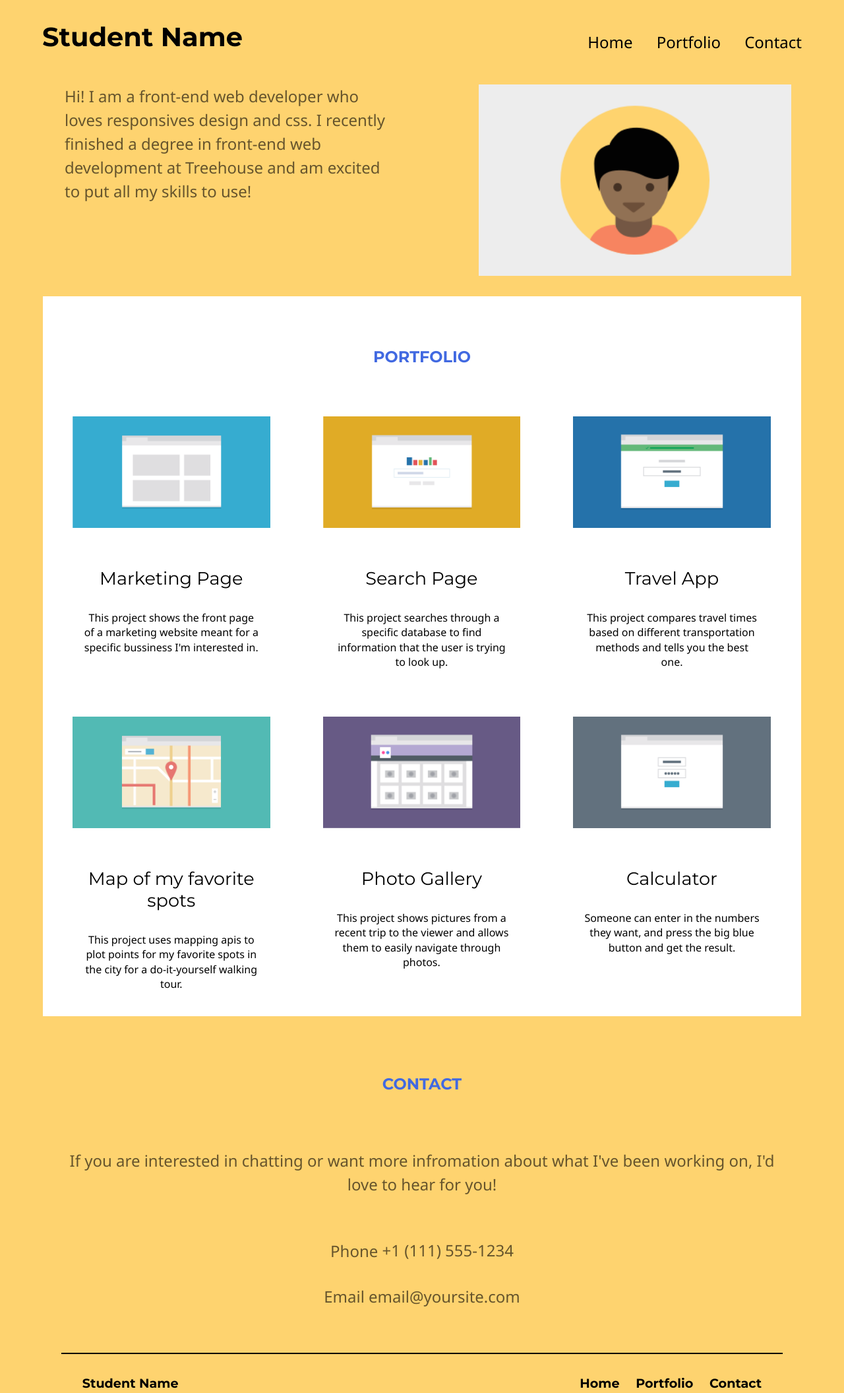
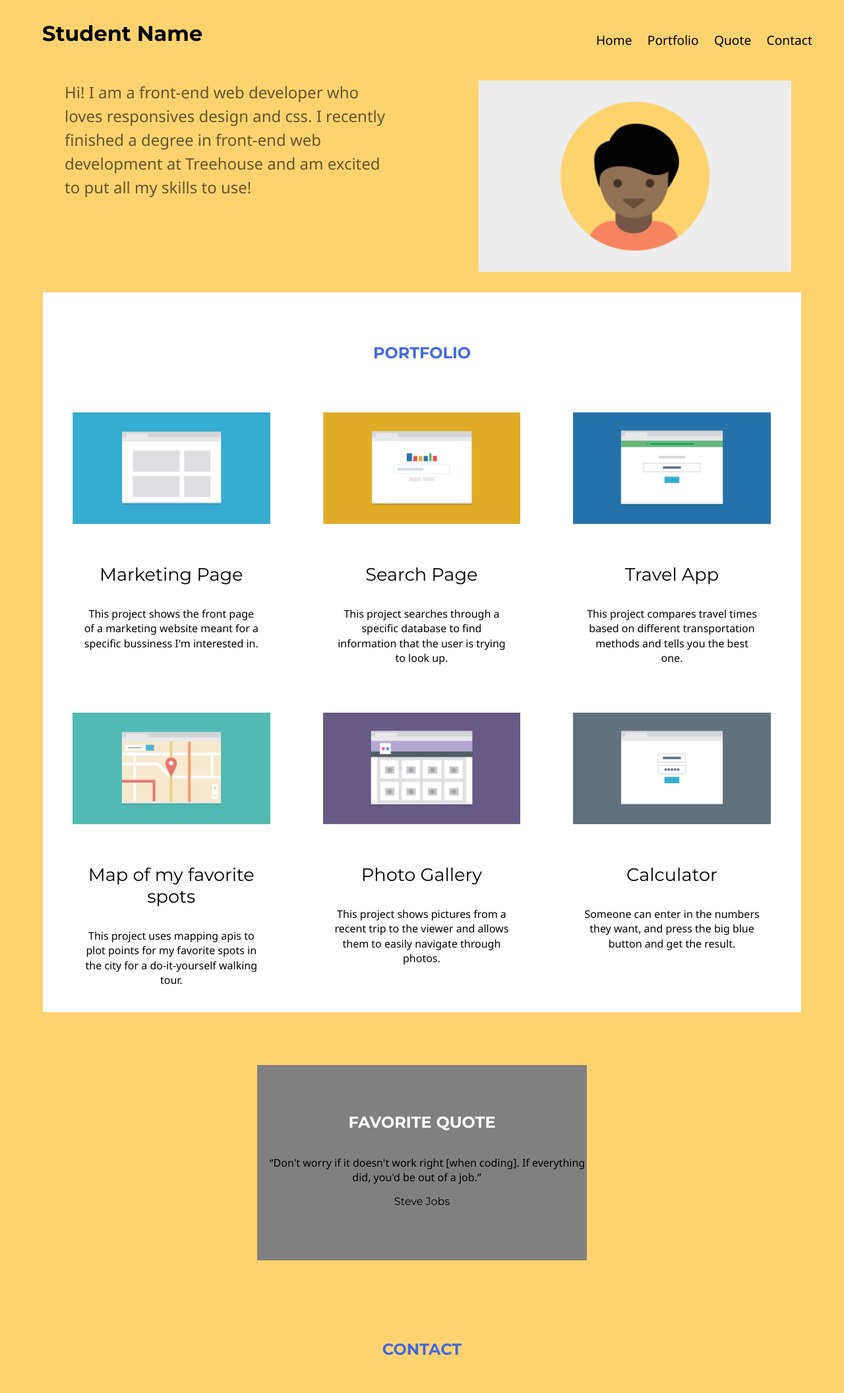
Before and after one commit to jackobi1904/project-2, a plain HTML site: page index.html in a window 1280 px wide. Shown: the top 2111 px of the page at 66% size. Drawn offline with Linux system fonts and the light colour scheme.

Commit message:
Last update
Turned project in.

```diff
--- a/css/style.css
+++ b/css/style.css
@@ -19,7 +19,27 @@ body {
     margin: 0 auto;
     padding: 1em;
 }
-
+.gray-box {
+    background: gray;
+    margin: 5em auto 2em;
+    padding-bottom: 4em;
+    max-width: 500px;
+    text-align: center;
+}
+.gray-box h2 {
+    font-family: 'Montserrat';
+    color: #fff;
+}
+.gray-box q {
+    font-family: 'Noto Sans';
+    margin: 0 1em;
+}
+.gray-box a {
+    font-family: 'Montserrat';
+    display: block;
+    padding: 1em 0;
+    text-decoration: none;
+}
 .name {
     margin: 0;
 }
@@ -30,7 +50,7 @@ body {
 
 .main-nav li {
     list-style-type: none;
-    background: #FED36F;
+    background: #fff;
     margin: 1em;
     padding: .5em;
 }
@@ -101,7 +121,7 @@ h3 {
 
 .footer-nav,
 h4 {
-    font-size: 1.2em;
+    font-size: 1rem;
     font-family: 'Montserrat';
     font-weight: bolder;
     margin: 0 auto;
@@ -174,10 +194,13 @@ ul {
     display: block;
     padding: 0;
 }
+.footer-button {
+    text-align: right;
+}
 
 .footer-nav li {
     display: none;
-    padding-left: 1em;
+    padding-left: .5em;
 }
 
 .group::after {
@@ -191,10 +214,30 @@ ul {
         width: 100%;
         max-width: 1000px;
     }
+    h1 {
+        text-align: center;
+    }
     .name {
+        font-size: 2em;
+        float: left;
+        width: 40%;
         padding: 0 1rem;
     }
 
+    .main-nav {
+        float: right;
+        width: 50%;
+        text-align: right;
+    }
+    .main-nav li {
+        background: #FED36F;
+        margin: 0;
+        padding: 0;
+    }
+    .main-nav a {
+        font-size: 1.2em;
+        margin-left: 1em;
+    }
     .name,
     .main-nav,
     .main-nav li,
@@ -230,13 +273,13 @@ ul {
     .footer-button {
         display: none;
     }
+
     .footer-nav {
         display: inline;
-    }
-    .footer-nav {
-        float: right;
+        width: 50%;
         text-align: right;
     }
+
 }
 
 @media (min-width: 1024px) {
@@ -257,10 +300,15 @@ ul {
     .name {
         float: left;
     }
-
+    h1 {
+        text-align: left;
+    }
     .main-nav li {
         margin: 0;
-        padding: 0 1rem;
+        padding: 0;
+    }
+    .main-nav a {
+        margin-left: 1em;
     }
 
     .main-header img {
--- a/index.html
+++ b/index.html
@@ -14,6 +14,7 @@
                 <ul class="main-nav">
                     <li><a href="index.html">Home</a></li>
                     <li><a href="#portfolio">Portfolio</a></li>
+                    <li><a href="quote">Quote</a></li>
                     <li><a href="#contact">Contact</a></li>
                 </ul>
             </nav>
@@ -56,6 +57,11 @@
                     <p>Someone can enter in the numbers they want, and press the big blue button and get the result.</p>
                 </div>
             </div>
+            <div class="gray-box">
+                <h2 id="quote">Favorite Quote</h2>
+                <q>Don't worry if it doesn't work right [when coding]. If everything did, you'd be out of a job.</q>
+                <a href="https://gothinkbig.co.uk/features/10-motivational-coding-quotes-from-tech-experts">Steve Jobs</a>
+            </div>
         </main>
         <footer class="main-footer">
             <div class="trans-container clearfix">
@@ -72,6 +78,7 @@
                 <ul class="footer-nav">
                     <li><a href="index.html">Home</a></li>
                     <li><a href="#portfolio">Portfolio</a></li>
+                    <li><a href="#quote">Quote</a></li>
                     <li><a href="#contact">Contact</a></li>
                 </ul>
                 <h4 class="footer-button"><a href="#top">Back to top</a></h4>
```
